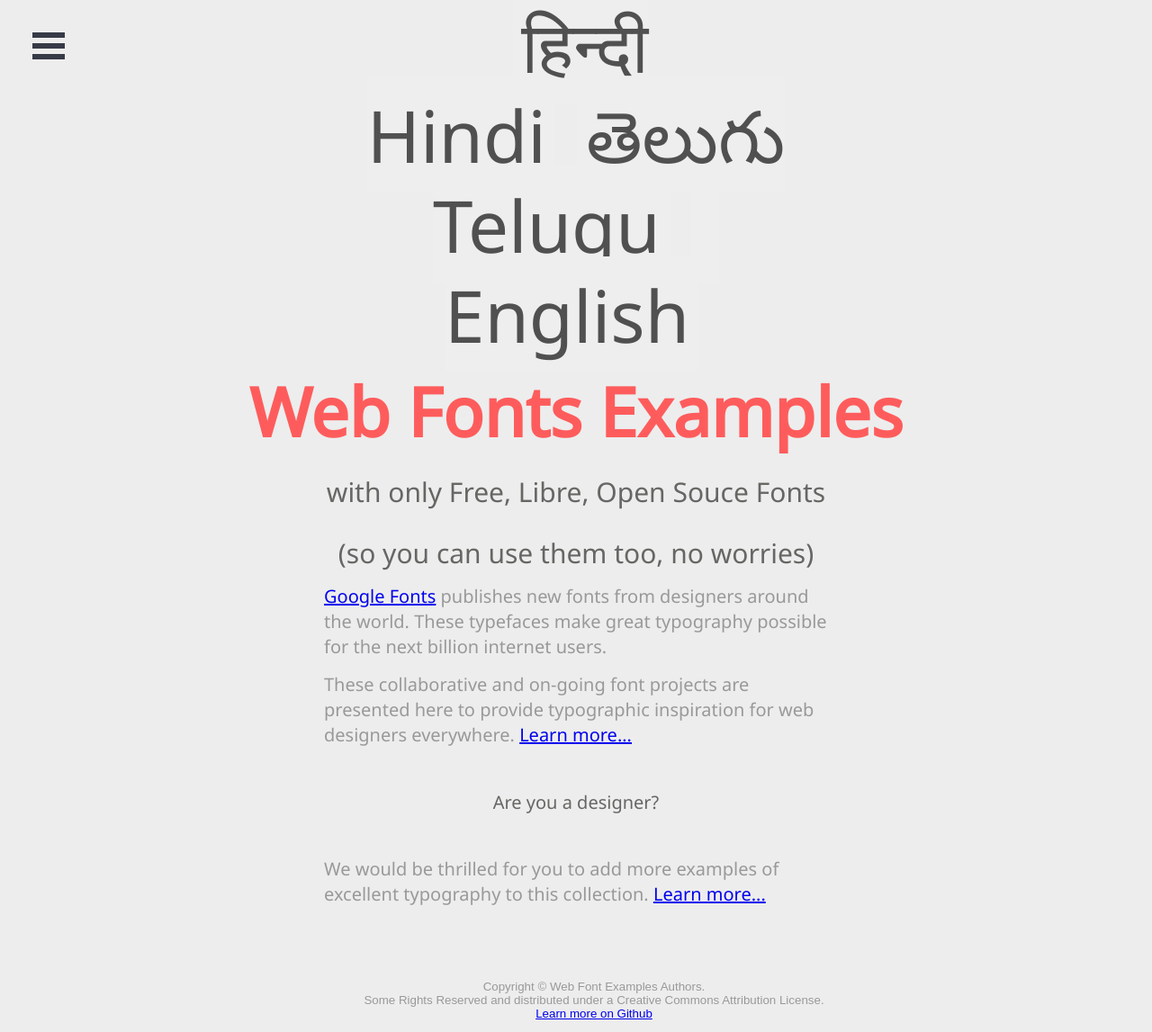
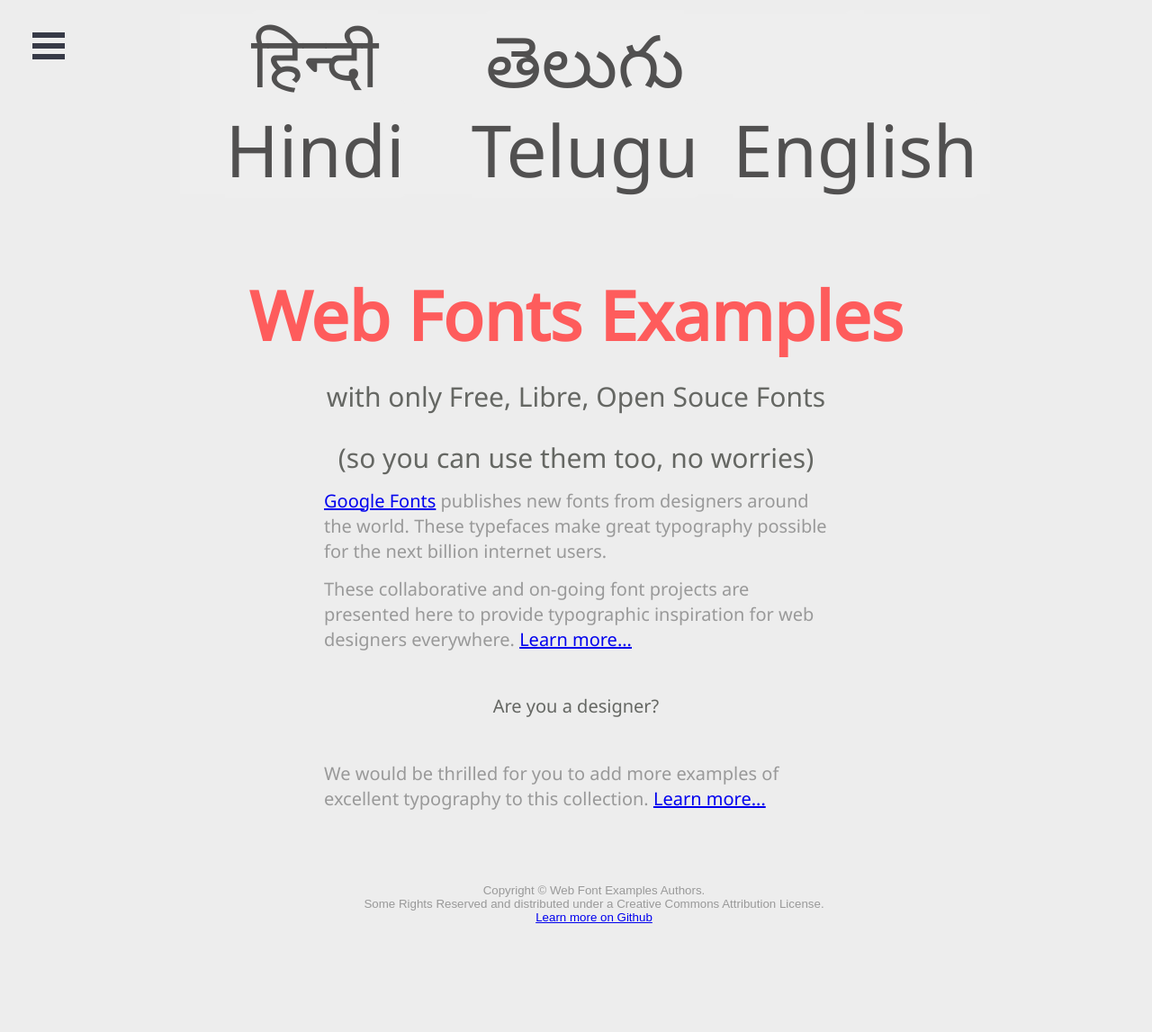
Before and after one commit to davelab6/librefonts.com, a Jekyll site: the page built from index.html, in a window 1280 px wide. Shown: the whole page at 90% size. Built offline with Jekyll 4.4.1, drawn with Linux system fonts in a browser that asks for light colours; nearby versions of some CDN libraries; some web fonts are replaced.

Commit message:
fix homepage

```diff
--- a/css/site.css
+++ b/css/site.css
@@ -183,9 +183,9 @@ Home Page Styles
 
 .section-intro h1 {
     font: 800 75px/68px 'Noto Sans', serif;
-    color:  rgba(255, 83, 83, 0.94);
-    margin: 0.3em;
-    text-align: center;
+color: rgba(255, 83, 83, 0.94);
+margin: 0.3em;
+text-align: center
 }
 
 .section-intro h2 {
@@ -223,23 +223,8 @@ Home Page Styles
     width: 100%;
     float: none;
 }
-.section-intro a.btn {
-    font: 200 20px/100px'Noto Sans', sans-serif;
-    color: #515050;
-    background: #eee;
-    text-decoration: none;
-    width: 300px;
-    height: 300px;
-    font-size: 5em;
-    padding: 10px;
-    margin: 10px;
-    -webkit-border-radius: 10px;
-    -moz-border-radius: 10px;
-    border-radius: 5px;
-}
-.section-intro a.btn:hover {
-    background-color: #ddd;
-}
+
+
 footer {
     margin-top: 5em;
     color: #999;
@@ -249,8 +234,41 @@ footer {
 footer ul, li {
     list-style: none;
 }
+ul#homemenu {
+clear: both;
+
+}
+
+#homemenu li {
+color: #515050;
+background: #eee;
+text-decoration: none;
+width: 300px;
+display: block;
+float: left;
+margin-bottom: 100px;
+}
+
+#homemenu li a{
+    font: 200 20px/100px'Noto Sans', sans-serif;
+    color: #515050;
+    background: #eee;
+    text-decoration: none;
+    font-size: 5em;
+
+    -webkit-border-radius: 10px;
+    -moz-border-radius: 10px;
+    border-radius: 5px;
 
 
+}
+
+#homemenu li a:hover{
+
+    color: #515050;
+    background: #eee;
+
+}
 /*----------------------------
 Examples
 ------------------------------*/
--- a/index.html
+++ b/index.html
@@ -8,9 +8,11 @@ title: Web Fonts Examples
     <div class="container section-intro" id="introduction">
 
         <div class="home-menu">
-            <a class="btn" href="hindi/">हिन्दी <br> Hindi</a>
-            <a class="btn" href="telugu/"><span class="nototelugu">తెలుగు </span><br> Telugu</a>
-            <a class="btn" href="http://femmebot.github.io/google-type/">&nbsp;<br>English</a>
+            <ul id="homemenu">
+          <li> <a href="hindi/">हिन्दी <br> Hindi</a></li>
+           <li>  <a href="telugu/"><span class="nototelugu">తెలుగు </span><br> Telugu</a></li>
+            <li> <a href="http://femmebot.github.io/google-type/">&nbsp;<br>English</a></li>
+                </ul>
         </div>
 
         <h1>
```
